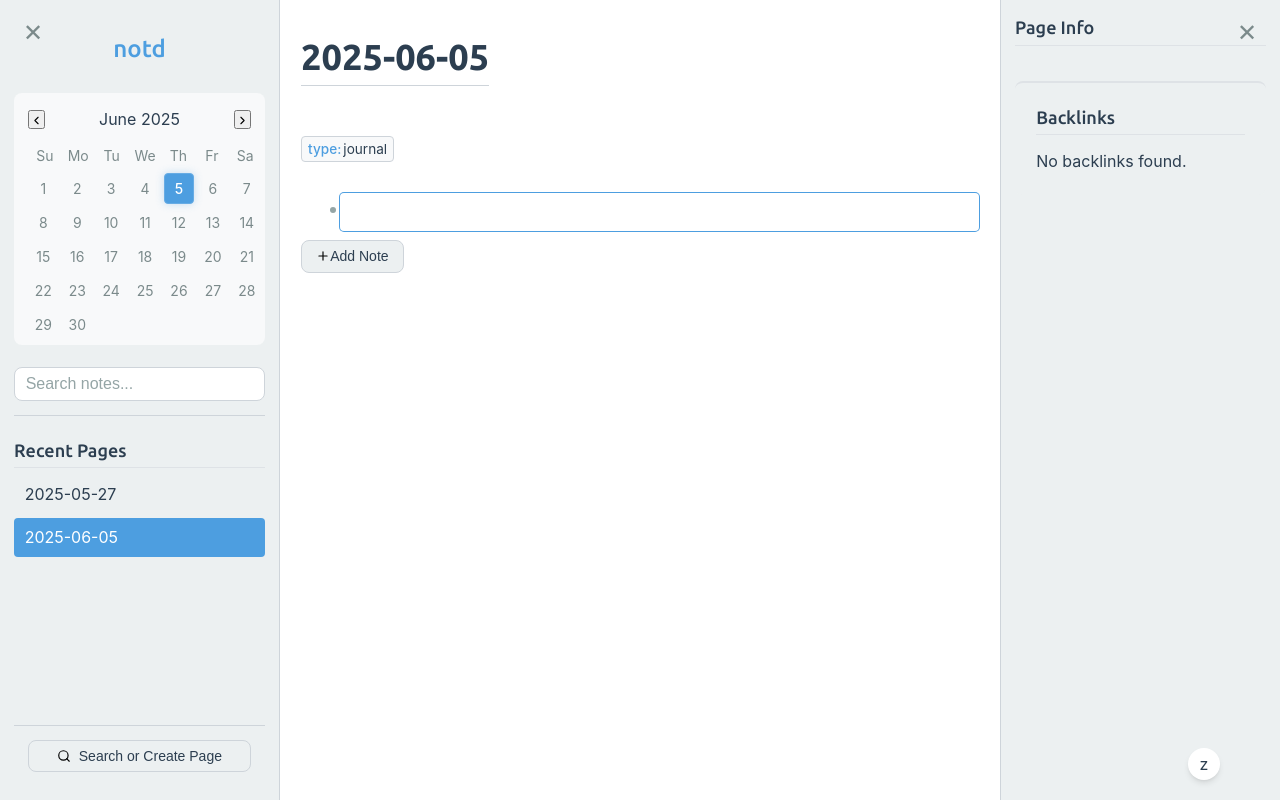
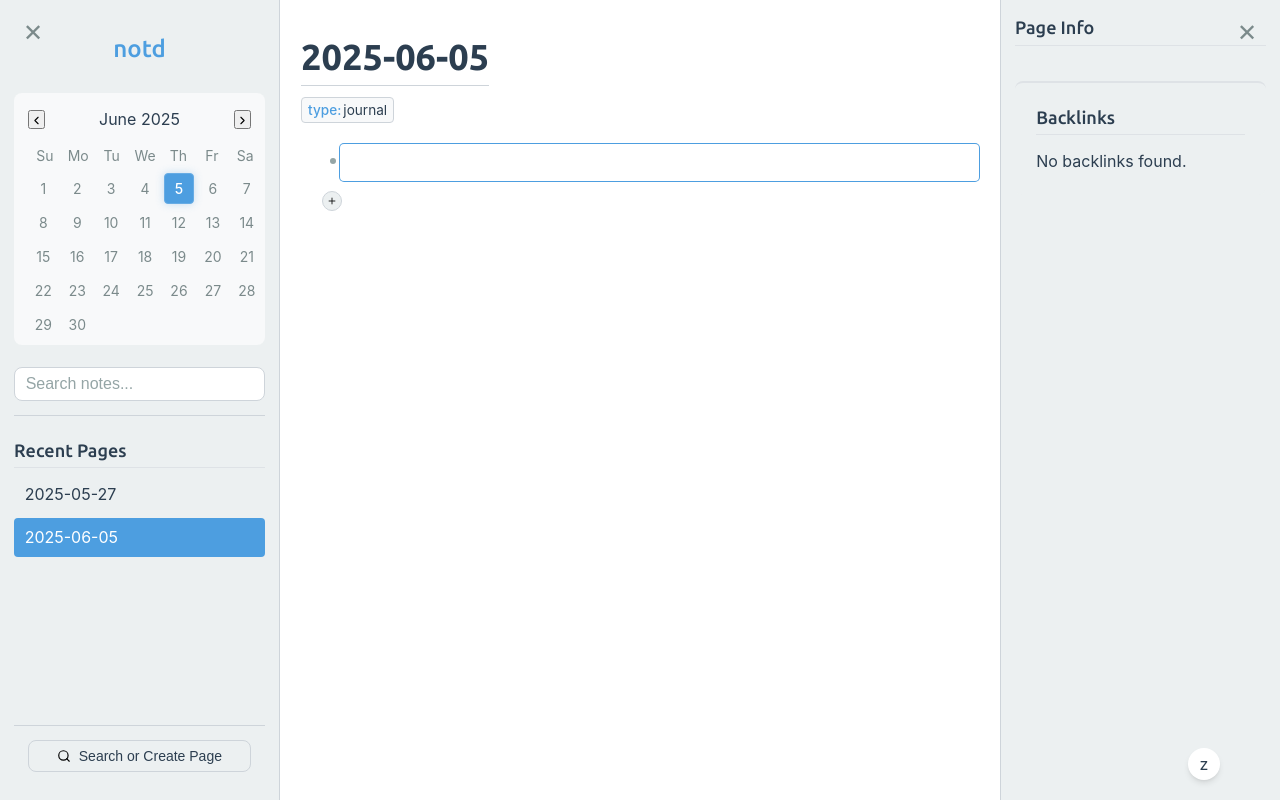
Before and after one commit to andjar/notd, a PHP site: page / in a window 1280 px wide. Run offline with PHP 8.4, Linux system fonts and the light colour scheme; data that the repository does not hold is empty.

Commit message:
Improved styling

```diff
--- a/assets/css/style.css
+++ b/assets/css/style.css
@@ -413,7 +413,7 @@ body {
 
 /* Outliner / Notes Container */
 .outliner {
-    margin-top: var(--ls-space-6);
+    margin-top: var(--ls-space-3);
     padding: var(--ls-space-2) 0;
 }
 
@@ -867,7 +867,7 @@ body {
 
 /* Page Properties */
 #page-properties {
-    margin: var(--ls-space-4) 0;
+    margin: var(--ls-space-1) 0;
 }
 .page-properties-list {
     display: flex;
@@ -1003,6 +1003,27 @@ textarea:focus {
 .full-width-button {
     width: 100%;
     justify-content: center;
+}
+
+/* Round button for compact actions */
+.round-button {
+    width: 20px;
+    height: 20px;
+    border-radius: 50%;
+    padding: 0;
+    display: flex;
+    align-items: center;
+    justify-content: center;
+    margin-left: var(--bullet-left-indent);
+}
+
+.round-button .icon {
+    margin: 0;
+    font-size: 10px;
+}
+
+.round-button:hover {
+    transform: scale(1.05);
 }
 
 /* Sidebar Toggle Buttons */
@@ -1123,7 +1144,6 @@ textarea:focus {
     align-items: center;
     justify-content: center;
     gap: var(--ls-space-2);
-    margin-bottom: var(--ls-space-4);
     text-align: center;
 }
 
@@ -1133,7 +1153,6 @@ textarea:focus {
     justify-content: space-between;
     align-items: center;
     padding-top: var(--ls-space-4);
-    padding-bottom: var(--ls-space-4);
 }
 
 #current-page-title {
--- a/index.php
+++ b/index.php
@@ -107,9 +107,8 @@ require_once 'config.php';
                 <!-- Notes will be rendered here -->
             </div>
 
-            <button id="add-root-note-btn" class="action-button">
+            <button id="add-root-note-btn" class="action-button round-button">
                 <span class="icon icon-plus"></span>
-                Add Note
             </button>
         </div>
 
--- a/page.php
+++ b/page.php
@@ -102,9 +102,8 @@ try {
                 <!-- Notes will be rendered here -->
             </div>
 
-            <button id="add-root-note-btn" class="action-button">
+            <button id="add-root-note-btn" class="action-button round-button">
                 <span class="icon icon-plus"></span>
-                Add Note
             </button>
         </div>
 
```
